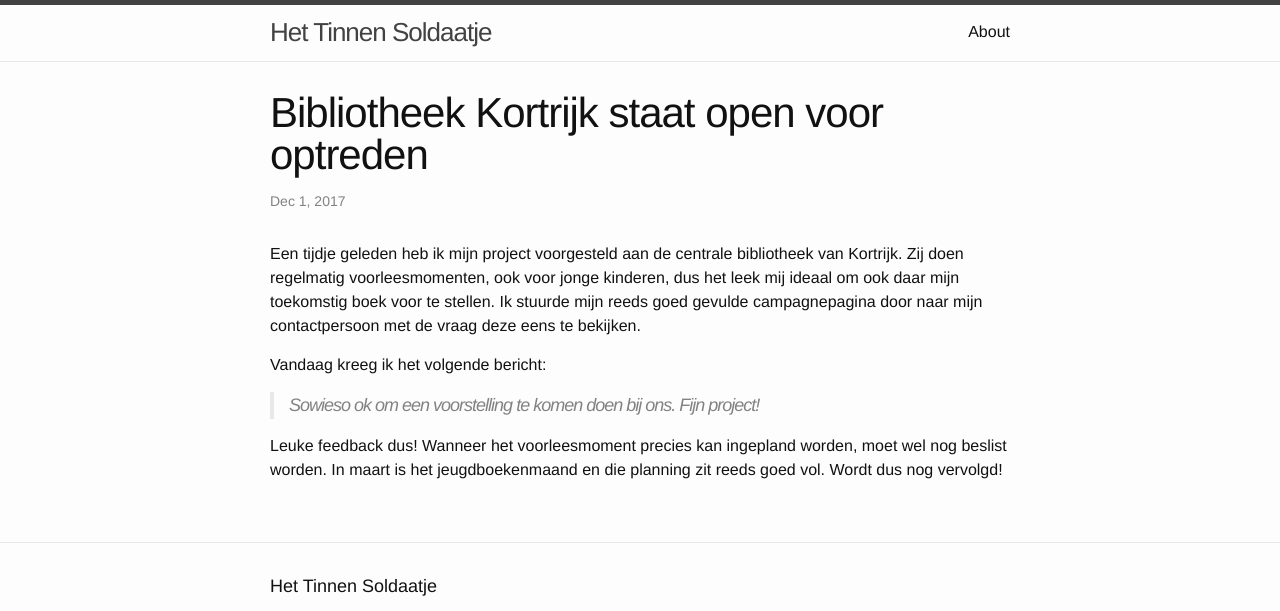
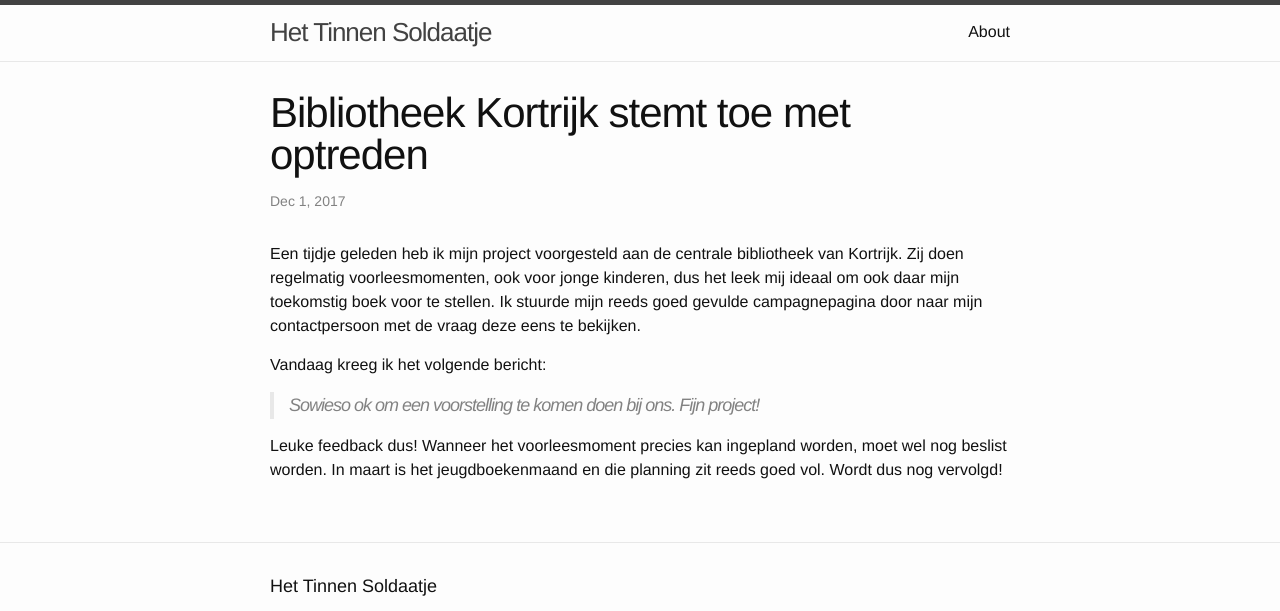
Before and after one commit to kencoenen/tinnensoldaatje, a Jekyll site: the page built from _posts/2017-12-1-bibliotheek-kortrijk-stemt-toe-met-optreden.md, in a window 1280 px wide, cut to the strip 0-611 px from the top of the page. Built offline with Jekyll 4.4.1, drawn with Linux system fonts in a browser that asks for light colours.

Commit message:
Andere titel

```diff
--- a/_posts/2017-12-1-bibliotheek-kortrijk-stemt-toe-met-optreden.md
+++ b/_posts/2017-12-1-bibliotheek-kortrijk-stemt-toe-met-optreden.md
@@ -1,6 +1,6 @@
 ---
 layout: post
-title:  "Bibliotheek Kortrijk staat open voor optreden"
+title:  "Bibliotheek Kortrijk stemt toe met optreden"
 categories: optreden voorleesmoment
 ---
 
```
